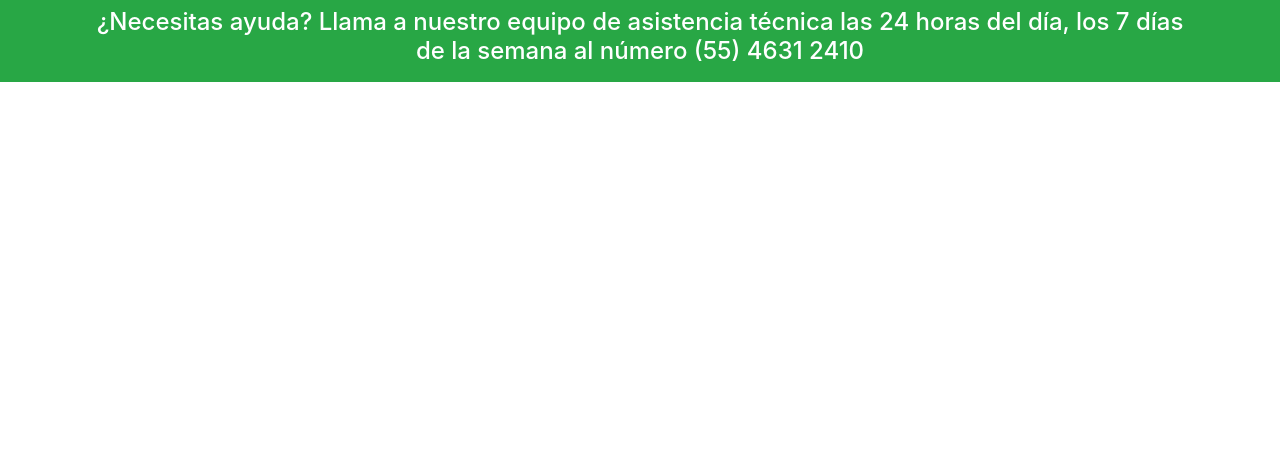
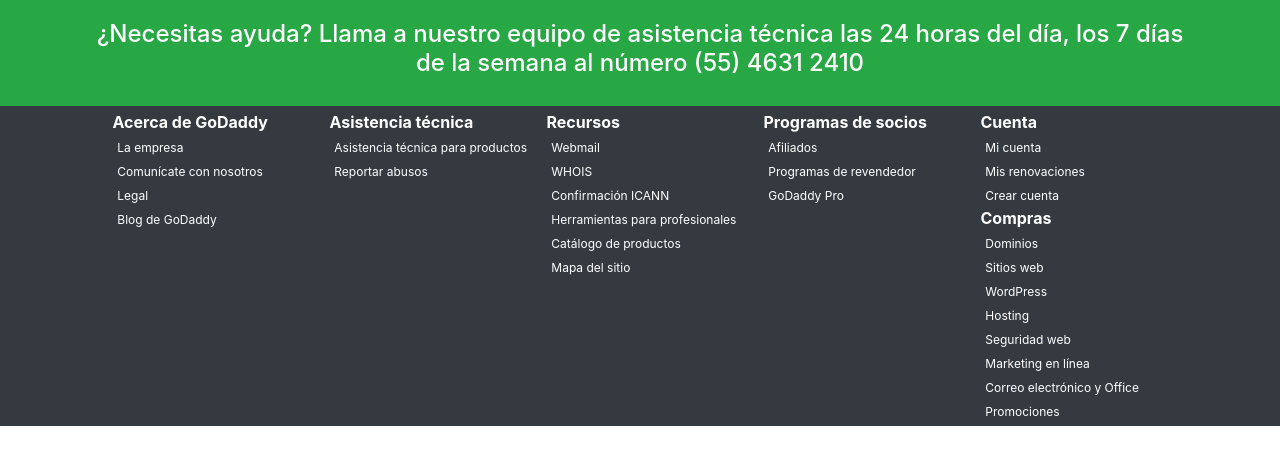
Before and after one commit to evelinbecerra/FooterGodaddy, a website: page index.html in a window 1280 px wide. Drawn offline with nearby package versions, Linux system fonts and the light colour scheme; a web font is replaced by a local one.

Commit message:
Avances Footer GoDaddy

```diff
--- a/index.html
+++ b/index.html
@@ -17,11 +17,71 @@
   </head>
   <body>
 
-    <div class="container-fluid bg-success text-white text-center p-2">
-        <div class="container">
+    <div class="container-fluid bg-success text-white text-center p-1">
+        <div class="container font-weight-bold py-3">
             <h4>¿Necesitas ayuda? Llama a nuestro equipo de asistencia técnica las 24 horas del día, los 7 días de la semana al número (55) 4631 2410</h4>
         </div>
     </div>
+
+    <div class="container-fluid bg-dark text-white text-center p-1">
+      <div class="row justify-content-center">
+          <div class="col-xs-12 col-md-2 text-left">
+            <span class="font-weight-bold">Acerca de GoDaddy</span>
+            <div class="text-white d-none d-md-block">
+                  <a href="https://mx.godaddy.com/newscenter/about-godaddy.aspx" class="badge text-white w-100 text-left font-weight-normal">La empresa</a>
+                  <a href="https://mx.godaddy.com/contact-us.aspx" class="badge text-white w-100 text-left font-weight-normal">Comunícate con nosotros</a>
+                  <a href="https://mx.godaddy.com/legal-agreements.aspx?otab=2" class="badge text-white w-100 text-left font-weight-normal">Legal</a>
+                  <a href="https://mx.godaddy.com/blog/" class="badge text-white w-100 text-left font-weight font-weight-normal">Blog de GoDaddy</a>
+            </div>
+          </div>
+          <div class="col-xs-12 col-md-2 text-left">
+              <span class="font-weight-bold">Asistencia técnica</span>
+              <div class="text-white d-none d-md-block">
+                  <a href="https://mx.godaddy.com/help" class="badge text-white w-100 text-left font-weight-normal">
+                    <span>Asistencia técnica para productos</span></a>
+                  <a href="https://supportcenter.godaddy.com/AbuseReport" class="badge text-white w-100 text-left font-weight-normal">Reportar abusos</span></a>
+              </div>
+          </div>
+          <div class="col-xs-12 col-md-2 text-left">
+              <span class="font-weight-bold">Recursos</span>
+              <div class="text-white d-none d-md-block">
+                <a href="https://email.godaddy.com?target=_blank" class="badge text-white w-100 text-left font-weight-normal">Webmail</a>
+                <a href="https://mx.godaddy.com/whois" class="badge text-white w-100 text-left font-weight-normal">WHOIS</a>
+                <a href="https://mx.godaddy.com/icann/domain_search.aspx" class="badge text-white w-100 text-left font-weight-normal">Confirmación ICANN</a>
+                <a href="https://mx.godaddy.com/pro/sites" class="badge text-white w-100 text-left font-weight-normal">Herramientas para profesionales</a>
+                <a href="https://mx.godaddy.com/catalog.aspx" class="badge text-white w-100 text-left font-weight-normal">Catálogo de productos</a>
+                <a href="https://mx.godaddy.com/site-map.aspx" class="badge text-white w-100 text-left font-weight-normal">Mapa del sitio</a>
+              </div>
+          </div>
+          <div class="col-xs-12 col-md-2 text-left">
+              <span class="font-weight-bold">Programas de socios</span>
+              <div class="text-white d-none d-md-block">
+                <a href="https://mx.godaddy.com/affiliate-programs" class="badge text-white w-100 text-left font-weight-normal">Afiliados</a>
+                <a href="https://mx.godaddy.com/reseller-program" class="badge text-white w-100 text-left font-weight-normal">Programas de revendedor</a>
+                <a href="https://mx.godaddy.com/pro" class="badge text-white w-100 text-left font-weight-normal">GoDaddy Pro</a>
+              </div>
+          </div>
+          <div class="col-xs-12 col-md-2 text-left">
+              <span class="font-weight-bold py-2">Cuenta</span>
+              <div class="text-white d-none d-md-block">
+                <a href="https://account.godaddy.com/products" class="badge text-white w-100 text-left font-weight-normal">Mi cuenta</a>
+                <a href="https://account.godaddy.com/billing?filter=expires&amp;subFilter=90" class="badge text-white w-100 text-left font-weight-normal">Mis renovaciones</a>
+                <a href="https://sso.godaddy.com/account/create?realm=idp&amp;path=%2Fproducts&amp;app=account" class="badge text-white w-100 text-left font-weight-normal">Crear cuenta</a>
+              </div>
+              <span class="font-weight-bold py-2">Compras</span>
+              <div class="text-white d-none d-md-block">
+                <a href="https://mx.godaddy.com/domains" class="badge text-white w-100 text-left font-weight-normal">Dominios</a>
+                <a href="https://mx.godaddy.com/websites" class="badge text-white w-100 text-left font-weight-normal">Sitios web</a>
+                <a href="https://mx.godaddy.com/hosting/wordpress-hosting" class="badge text-white w-100 text-left font-weight-normal">WordPress</a>
+                <a href="https://mx.godaddy.com/hosting" class="badge text-white w-100 text-left font-weight-normal">Hosting</a>
+                <a href="https://mx.godaddy.com/web-security" class="badge text-white w-100 text-left font-weight-normal">Seguridad web</a>
+                <a href="https://mx.godaddy.com/online-marketing" class="badge text-white w-100 text-left font-weight-normal">Marketing en línea</a>
+                <a href="https://mx.godaddy.com/email/professional-email" class="badge text-white w-100 text-left font-weight-normal">Correo electrónico y Office</a>
+                <a href="https://mx.godaddy.com/promos/hot-deals" class="badge text-white w-100 text-left font-weight-normal">Promociones</a>
+              </div>
+          </div>
+      </div>
+  </div>
 
     <!-- Optional JavaScript -->
     <!-- jQuery first, then Popper.js, then Bootstrap JS -->
```
